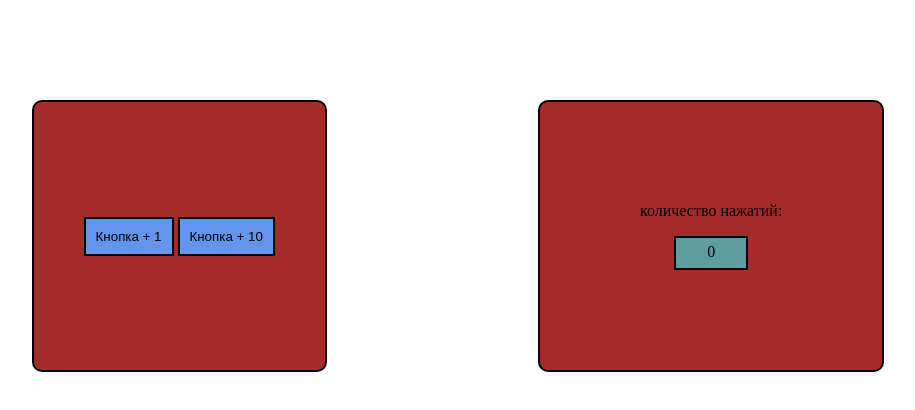
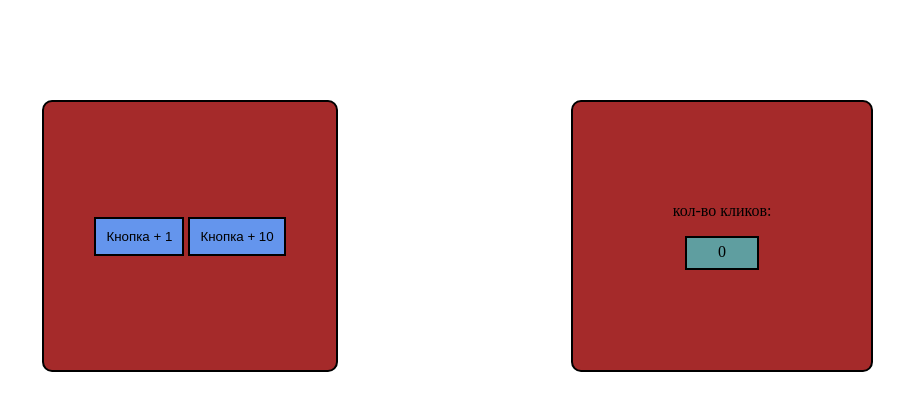
Before and after one commit to maxchernyakovich/project_3, a plain HTML site: page src/index.html in a window 1280 px wide. Shown: the whole page, without its empty margins (182-1097 px from the left). Drawn offline with Linux system fonts and the light colour scheme.

Commit message:
fourth commit

```diff
--- a/src/index.html
+++ b/src/index.html
@@ -18,7 +18,7 @@
 
           <div class="right">
                <div class="right_inside">
-                    <p class="text">количество нажатий:</p>
+                    <p class="text">кол-во кликов:</p>
                     <p class="text_1">0</p>
                </div>
           </div>
```
